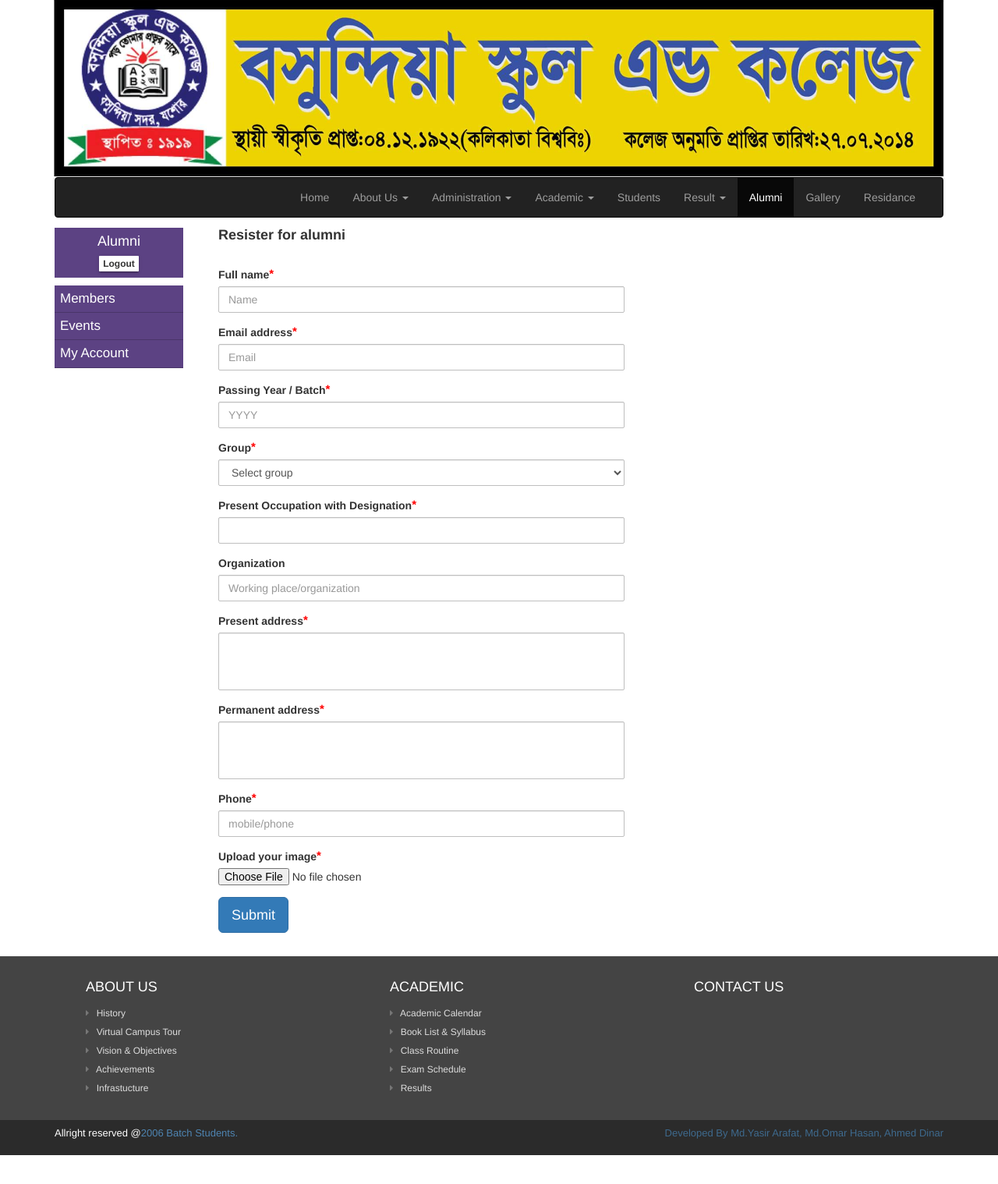
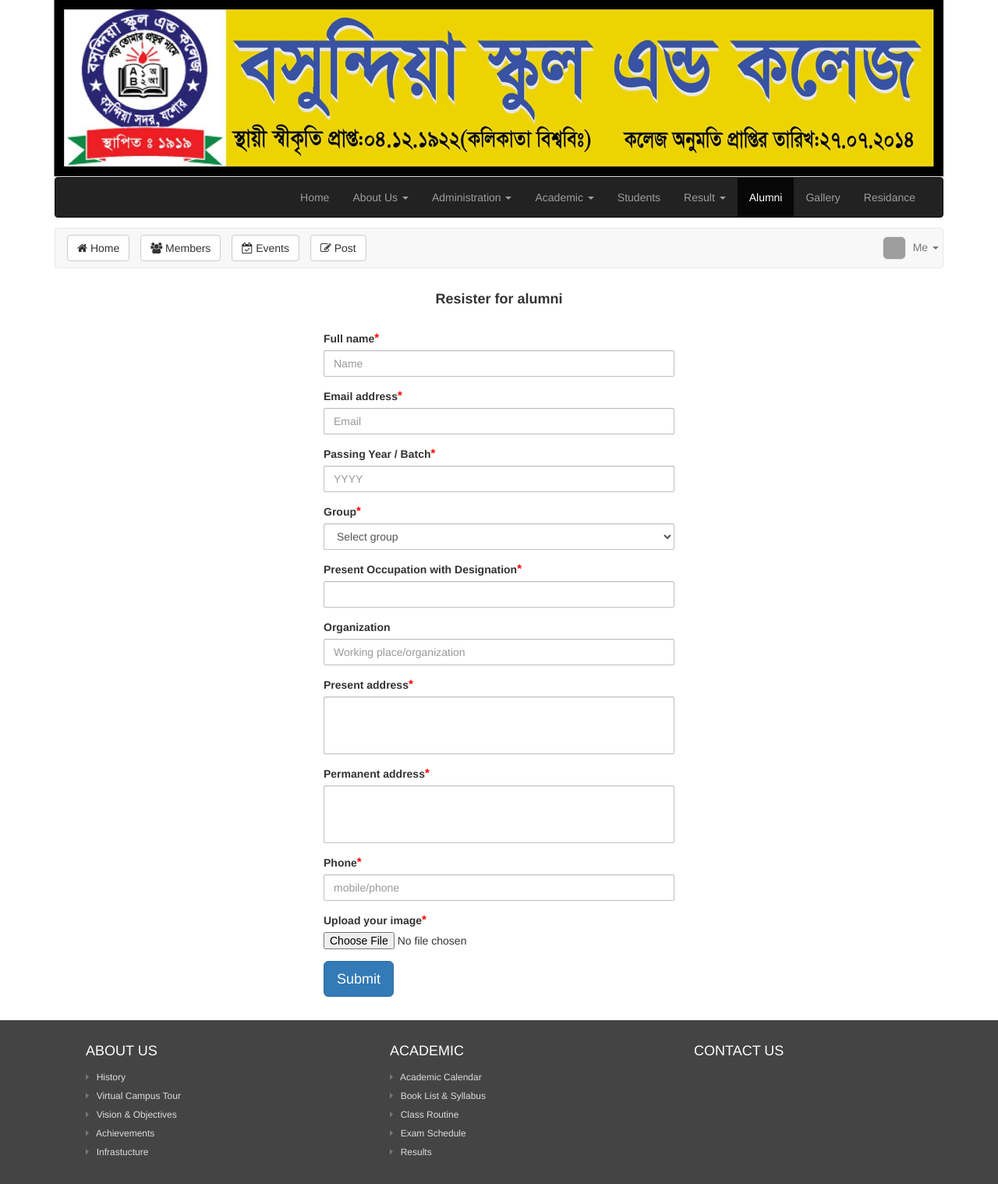
Before and after one commit to ahmed-dinar/School-Website, a PHP site: page /school/alumni_resistration.php in a window 1280 px wide. Shown: the top 1518 px of the page at 78% size. Before the commit the page ends 1481 px from the top, so only its background shows below. Run offline with PHP 8.4, Linux system fonts and the light colour scheme; the visitor is signed in with stand-in values (Sample User, id 1); data that the repository does not hold is empty; a stand-in replaces the project's code that opens the database connection; some libraries are stand-ins or nearby versions; grey boxes are pictures that could not be loaded.

Commit message:
update alumni navbar, add alumi post page and schema

```diff
--- a/alumniProfile.php
+++ b/alumniProfile.php
@@ -44,9 +44,7 @@ $alumniInfo = $_query->fetchAll(PDO::FETCH_OBJ)[0];
 
 <div class="content container min-body">
     <div class="row">
-        <div class="col-md-2">
-            <?php $alumniActive="members"; include "includes/alumni_side_menu.php"; ?>
-        </div>
+        <?php $alumniActive="members"; include "includes/alumni_side_menu.php"; ?>
 
         <div class="col-md-2" style="margin-top: 10px;">
             <img class="img-thumbnail" src="img_alumni/<?php echo $alumniInfo->img; ?>"  />
--- a/alumni_resistration.php
+++ b/alumni_resistration.php
@@ -151,14 +151,14 @@ function validateForm($validator){
     $_POST = $validator->sanitize($_POST);
 
     $validator->validation_rules(array(
-        'name'    => 'required|alpha_space|max_len,100|min_len,3',
+        'name'    => 'required|max_len,100|min_len,3',
         'email'    => 'required|valid_email',
         'passingYear' => 'required|numeric|exact_len,4',
         'currentOrg' => 'max_len,50',
-        'presentAddress' => 'required|max_len,80',
+        'presentAddress' => 'max_len,80',
         'permanentAddress' => 'required|max_len,80',
-        'currentStatus' => 'required|max_len,30',
-        'phone' => 'numeric|max_len,20',
+        'currentStatus' => 'max_len,30',
+        'phone' => 'required|numeric|max_len,20',
         'group' => 'required'
     ));
 
@@ -219,14 +219,9 @@ function saveAlumni($validated_data, $db){
 <div class="content container min-body" style="margin-bottom: 30px;">
     <div class="row">
 
-        <div class="col-md-2">
-            <?php $alumniActive="reg"; include "includes/alumni_side_menu.php"; ?>
-        </div>
+        <?php $alumniActive="res"; include "includes/alumni_side_menu.php"; ?>
 
-        <div class="col-md-10">
-            <h4 style="margin-bottom: 30px; margin-left: 15px;" class="text-bold">
-                Resister for alumni
-            </h4>
+        <div class="col-md-12">
 
             <?php
                 //show flash messages
@@ -239,7 +234,11 @@ function saveAlumni($validated_data, $db){
                 }
             ?>
 
-            <div class="col-md-7">
+            <div style="width: 450px; margin: 0 auto;">
+
+                <h4 style="margin-bottom: 30px;" class="text-bold text-center">
+                    Resister for alumni
+                </h4>
 
                 <form action="alumni_resistration.php" method="post" id="alumniForm" enctype="multipart/form-data">
                     <div class="form-group">
@@ -342,7 +341,7 @@ function saveAlumni($validated_data, $db){
                 maxlength: 50
             },
             presentAddress: {
-                required: true,
+                required: false,
                 maxlength: 80
             },
             permanentAddress: {
@@ -350,7 +349,7 @@ function saveAlumni($validated_data, $db){
                 maxlength: 80
             },
             currentStatus: {
-                required: true,
+                required: false,
                 maxlength: 30
             },
             phone: {
--- a/css/custom.css
+++ b/css/custom.css
@@ -310,3 +310,48 @@ form sup{
 .table tbody > tr > td, .table tbody > tr > th, .table thead > tr > th{
 	vertical-align: middle;
 }
+
+.alumni-nav-wrapper{
+	margin-top: 10px;
+}
+
+.alumni-navbar{
+	padding-right: 0;
+}
+
+.alumni-navbar .active{
+	background-color: #337ab7 !important;
+	box-shadow: none !important;
+	color: #FFFFFF !important;
+	border-color: #FFFFFF !important;
+}
+
+.alumni-navbar .active:hover{
+	opacity: 0.9;
+}
+
+.alumni-navbar .navbar-btn:hover{
+	background-color: #337ab7;
+	box-shadow: none;
+	color: #FFFFFF;
+	border-color: #FFFFFF;
+}
+
+.alumni-navbar .navbar-btn{
+	margin-right: 10px;
+}
+
+.nav-profile-dropdown img{
+	border: 1px solid #e7e7e7;
+	margin-right: 5px;
+}
+.nav-profile-dropdown{
+	padding: 10px 20px !important;
+}
+
+.navbar-default .navbar-nav > .open > a,
+.navbar-default .navbar-nav > .open > a:hover,
+.navbar-default .navbar-nav > .open > a:focus{
+	color: #FFFFFF;
+	background-color: #337ab7;
+}
--- a/includes/alumni_side_menu.php
+++ b/includes/alumni_side_menu.php
@@ -5,39 +5,63 @@
  */
 if(!isset($alumniActive)) $alumniActive = "";
 ?>
-<div class="side-menu">
-    <h4>
-        <div class="clearfix">Alumni</div>
 
-        <?php if(isset($_SESSION["user"])){ ?>
-            <a  href="alumni_logout.php" class="btn btn-xs btn-default text-bold" style="margin-top: 8px; border-radius: 1px; border: none; box-shadow: 0 2px 2px 0 rgba(0,0,0,0.14),0 1px 5px 0 rgba(0,0,0,0.12),0 3px 1px -2px rgba(0,0,0,0.2);">
-                Logout
+<div class="col-md-12 alumni-nav-wrapper">
+    <nav class="navbar navbar-default">
+
+        <div class="navbar-header">
+            <button type="button" class="navbar-toggle collapsed" data-toggle="collapse" data-target="#alumni-navbar-collapse" aria-expanded="false">
+                <span class="sr-only">Toggle navigation</span>
+                <span class="icon-bar"></span>
+                <span class="icon-bar"></span>
+                <span class="icon-bar"></span>
+            </button>
+        </div>
+
+        <div class="collapse navbar-collapse alumni-navbar" id="alumni-navbar-collapse">
+
+            <a href="alumni.php" class="<?php if($alumniActive === 'home') echo 'active'; ?> btn btn-default navbar-btn">
+                <i class="fa fa-home"></i></i> Home
             </a>
-        <?php }  ?>
-    </h4>
+            <a href="alumni_members.php" class="<?php if($alumniActive === 'members') echo 'active'; ?> btn btn-default navbar-btn">
+                <i class="fa fa-users" aria-hidden="true"></i> Members
+            </a>
+            <a href="#" class="<?php if($alumniActive === 'events') echo 'active'; ?> btn btn-default navbar-btn">
+                <i class="fa fa-calendar-check-o" aria-hidden="true"></i> Events
+            </a>
+            <a href="alumni_post.php" class="<?php if($alumniActive === 'home') echo 'post'; ?> btn btn-default navbar-btn">
+                <i class="fa fa-pencil-square-o" aria-hidden="true"></i> Post
+            </a>
 
-    <div class="controlList">
-        <ul class="admin-side-menu">
-            <li  <?php if($alumniActive==='members') echo 'class="active"'; ?> >
-                <a href="alumni_members.php">Members</a>
-            </li>
-            <li  <?php if($alumniActive==='events') echo 'class="active"'; ?> >
-                <a href="#">Events</a>
-            </li>
+            <?php if( isset($_SESSION['user']) ){ ?>
 
-            <?php if(!isset($_SESSION["user"])){ ?>
-                <li  <?php if($alumniActive==='reg') echo 'class="active"'; ?> >
-                    <a href="alumni_resistration.php">Be Member</a>
-                </li>
-                <li  <?php if($alumniActive==='login') echo 'class="active"'; ?> >
-                    <a href="alumni_login.php">Member Login</a>
-                </li>
-            <?php }else{  ?>
-                <li  <?php if($alumniActive==='my') echo 'class="active"'; ?> >
-                    <a href="alumni_user.php">My Account</a>
-                </li>
-            <?php }  ?>
+                <ul class="nav navbar-nav navbar-right">
+                    <li class="dropdown">
+                        <a href="#" class="<?php if($alumniActive === 'profile') echo 'active'; ?> dropdown-toggle nav-profile-dropdown" data-toggle="dropdown" role="button" aria-haspopup="true" aria-expanded="false">
+                            <img width="30" height="30" src="img_alumni/<?php echo $_SESSION['user']->img === '' ? 'blank-profile.png' : $_SESSION['user']->img; ?>" class="img-rounded"> Me <span class="caret"></span>
+                        </a>
+                        <ul class="dropdown-menu">
+                            <li><a href="alumni_user">My account</a></li>
+                            <li role="separator" class="divider"></li>
+                            <li><a href="alumni_logout.php">Log Out</a></li>
+                        </ul>
+                    </li>
+                </ul>
 
-        </ul>
-    </div>
+            <?php }else{ ?>
+
+                <div class="pull-right">
+                    <a href="alumni_resistration.php" class="<?php if($alumniActive === 'res') echo 'active'; ?> btn btn-success navbar-btn pull-right">
+                        <i class="fa fa-graduation-cap" aria-hidden="true"></i> Resister for alumni
+                    </a>
+                    <a href="alumni_login.php" class="<?php if($alumniActive === 'login') echo 'active'; ?> btn btn-default navbar-btn pull-right">
+                        <i class="fa fa-sign-in" aria-hidden="true"></i> Login
+                    </a>
+                </div>
+
+            <?php } ?>
+
+        </div>
+
+    </nav>
 </div>
--- a/index.php
+++ b/index.php
@@ -105,7 +105,7 @@ $post_date=date('d-m-Y');
                 <p style="padding:10px;">
                     অবিভক্ত বাংলার প্রাচীন জেলা যশোর এর ভৈরব নদীর তীর ঘেঁষে সদর উপজেলার প্রাণকেন্দ্র বসুন্দিয়া গ্রামে গড়ে উঠা বসুন্দিয়া স্কুল এন্ড কলেজ (বি.এসকলেজ) পরিবারের পক্ষ থেকে সকলকে আন্তরিক অভিনন্দন ও শুভেচ্ছা ।
                     বসুন্দিয়া স্কুল এন্ড কলেজ (বি.এসকলেজ) একটি ঐতিহ্যবাহী বিদ্যায়তন। এর রয়েছে প্রায় শত বছরের গৌরবময় ইতিহাস। অনেক কীর্তিমান ব্যক্তিত্ব এই বিদ্যালয়ের শিক্ষার্থী ছিলেন। বর্তমান বিশ্ব এখন জ্ঞান বিজ্ঞানে এগিয়েছে অনেকটা, আধুনিক  তথ্য-প্রযুক্তির অত্যাধুনিক ধারায় সিক্ত করেছে নিজেদেরকে। পিছিয়ে নেই আমরাও। তাই বর্তমানে প্রযুক্তি র্নিভর শিক্ষা ব্যবস্থা গড়ার ক্ষেত্রে আমরাও দৃঢ় প্রত্যয়ী।
-                    <button type="button" class="btn btn-success" data-toggle="modal" data-target="#AboutBSC" style="margin-left:44%;margin-top:5px;">Read More</button>
+                    <a href="#" data-toggle="modal" data-target="#AboutBSC" class="text-bold" style="text-decoration: underline;" >read More...</a>
                 </p>
                 <div id="AboutBSC" class="modal fade" role="dialog">
                     <div class="modal-dialog">
```
Also changed, not shown: academicResult.php (+7 -7 lines), alumni.php (+1 -9 lines), alumni_login.php (+10 -6 lines), alumni_members.php (+3 -5 lines), alumni_post.php (added, +8 -0 lines), alumni_user.php (+17 -15 lines), database/db_bsc.sql (+25 -2 lines), hscResult.php (+6 -8 lines), sscResult.php (+7 -11 lines).
